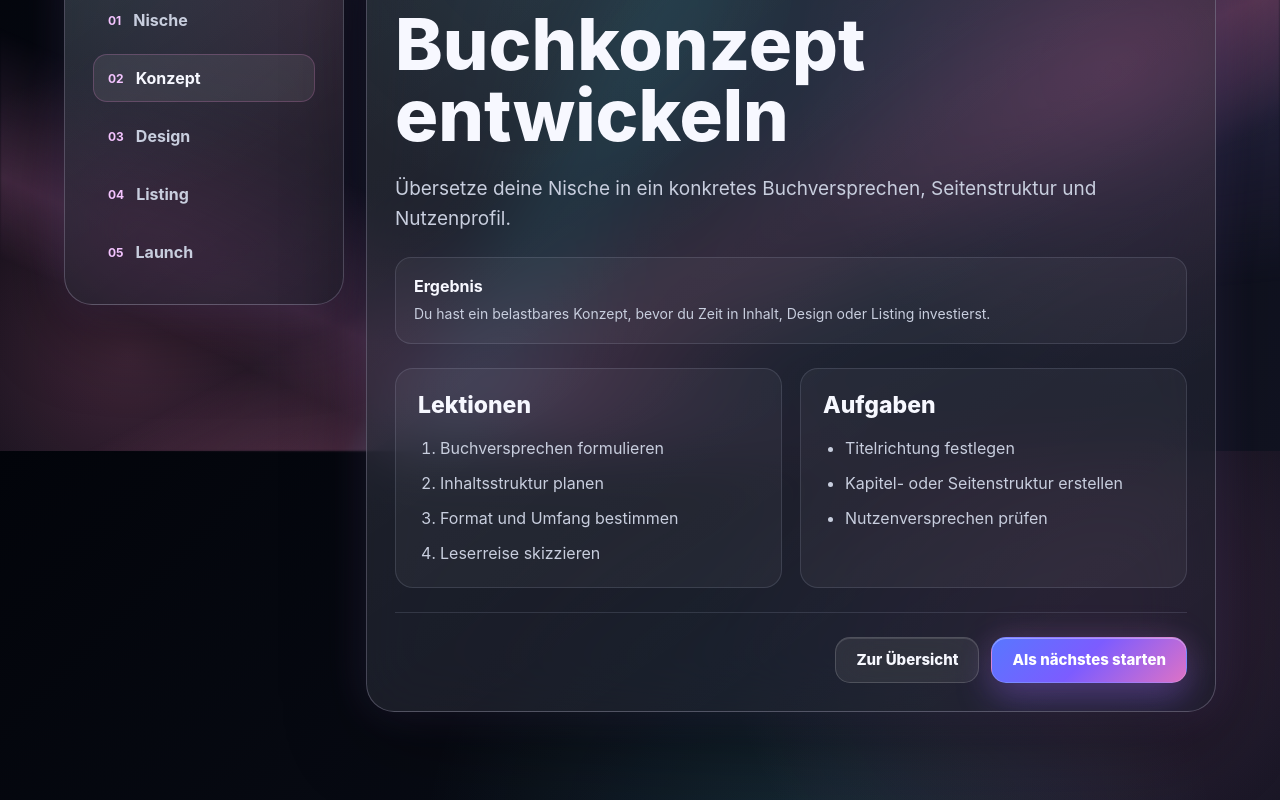
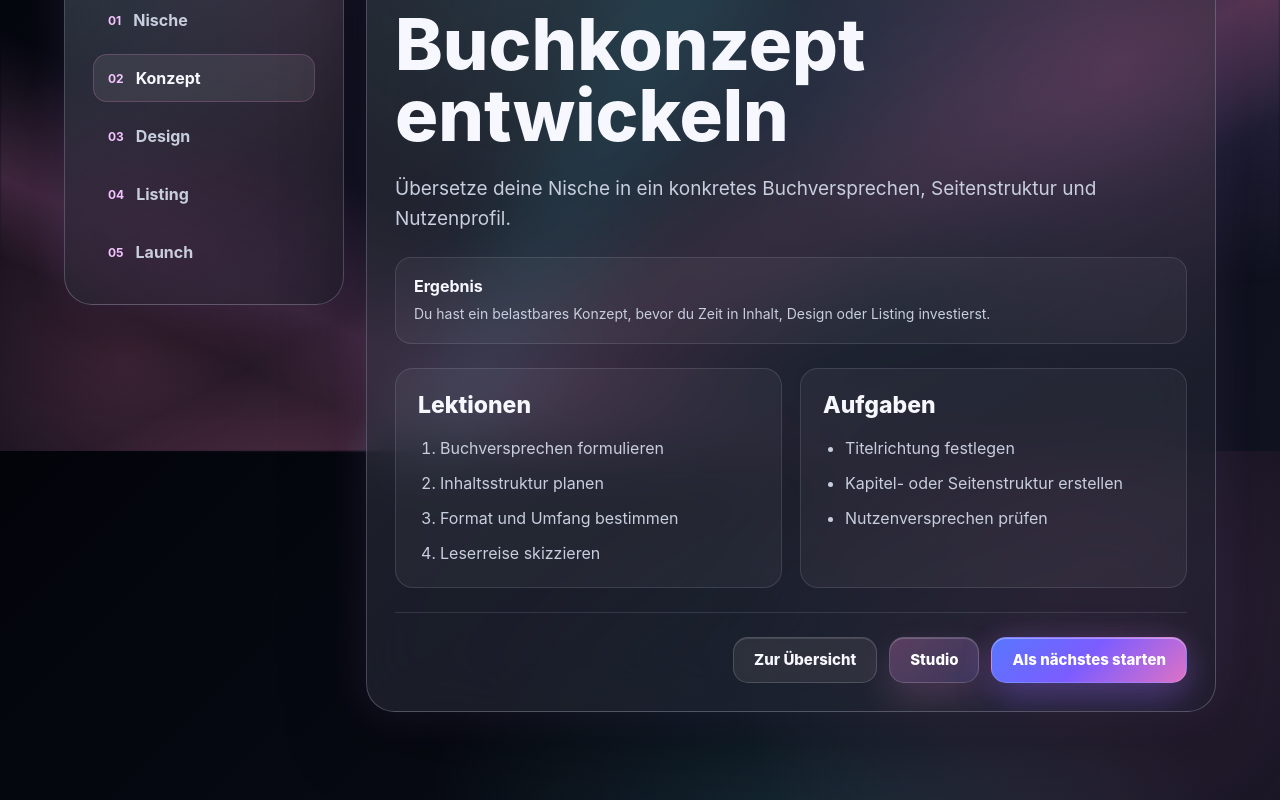
Before and after one commit to klausimaus75-boop/book-factory, a React (Vite) app: page /module/buchkonzept in a window 1280 px wide. Shown: the part 349-1149 px from the top of the page. Built offline with nearby package versions, Linux system fonts and the light colour scheme.

Commit message:
Add studio button to second course module

```diff
--- a/src/modules/course/CourseModulePage.tsx
+++ b/src/modules/course/CourseModulePage.tsx
@@ -2,6 +2,7 @@ import { Link, Navigate, useParams } from "react-router-dom";
 import { courseModules, getCourseModule } from "./courseData";
 
 const mentorUrl = "https://chatgpt.com/g/g-6a50e9b9bf48819199f884f9875cf2a5-kreamix-mentor";
+const studioUrl = "https://chatgpt.com/g/g-6a1ab7f3ec288191a40e489f296489d4-kreamix-buch-studio";
 
 export function CourseModulePage() {
   const { moduleSlug } = useParams();
@@ -61,6 +62,11 @@ export function CourseModulePage() {
                 Mentor
               </a>
             ) : null}
+            {module.slug === "buchkonzept" ? (
+              <a className="button mentor" href={studioUrl} target="_blank" rel="noreferrer">
+                Studio
+              </a>
+            ) : null}
             <button className="button primary" type="button">
               Als nächstes starten
             </button>
```
